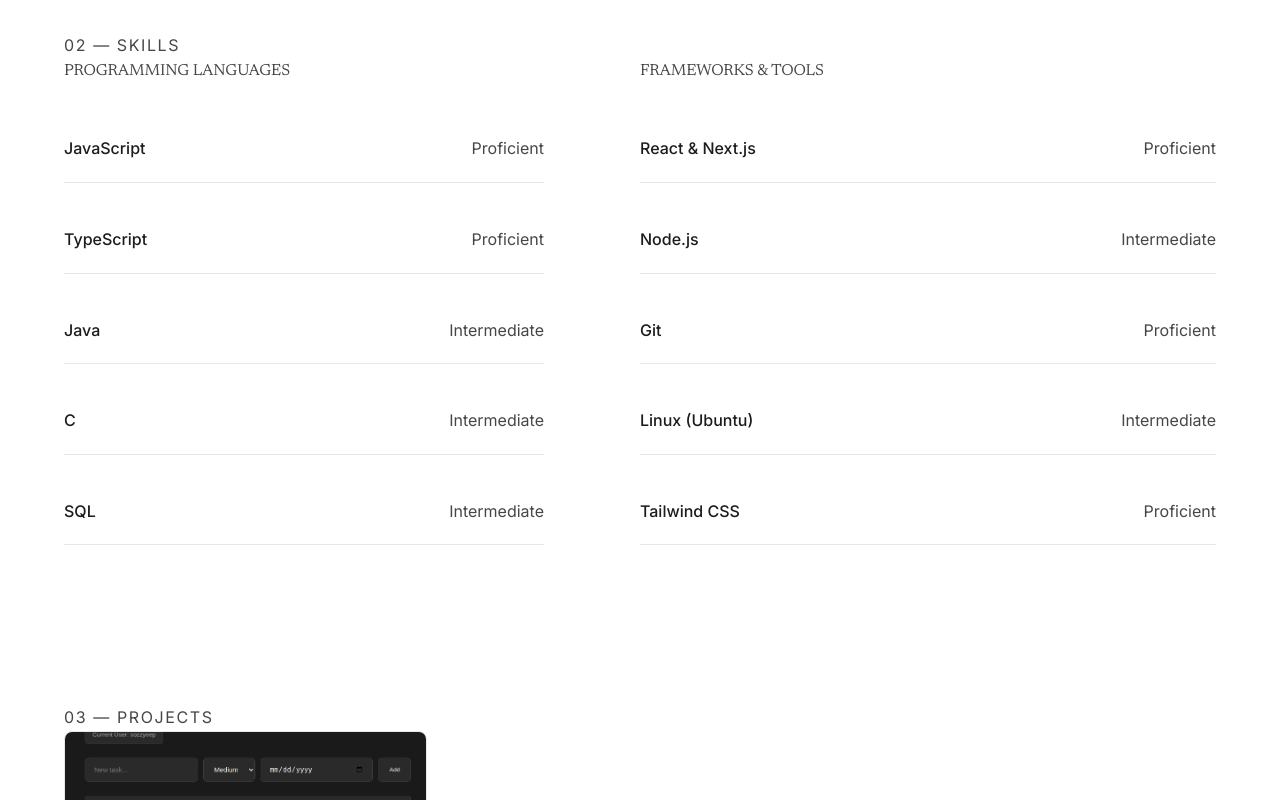
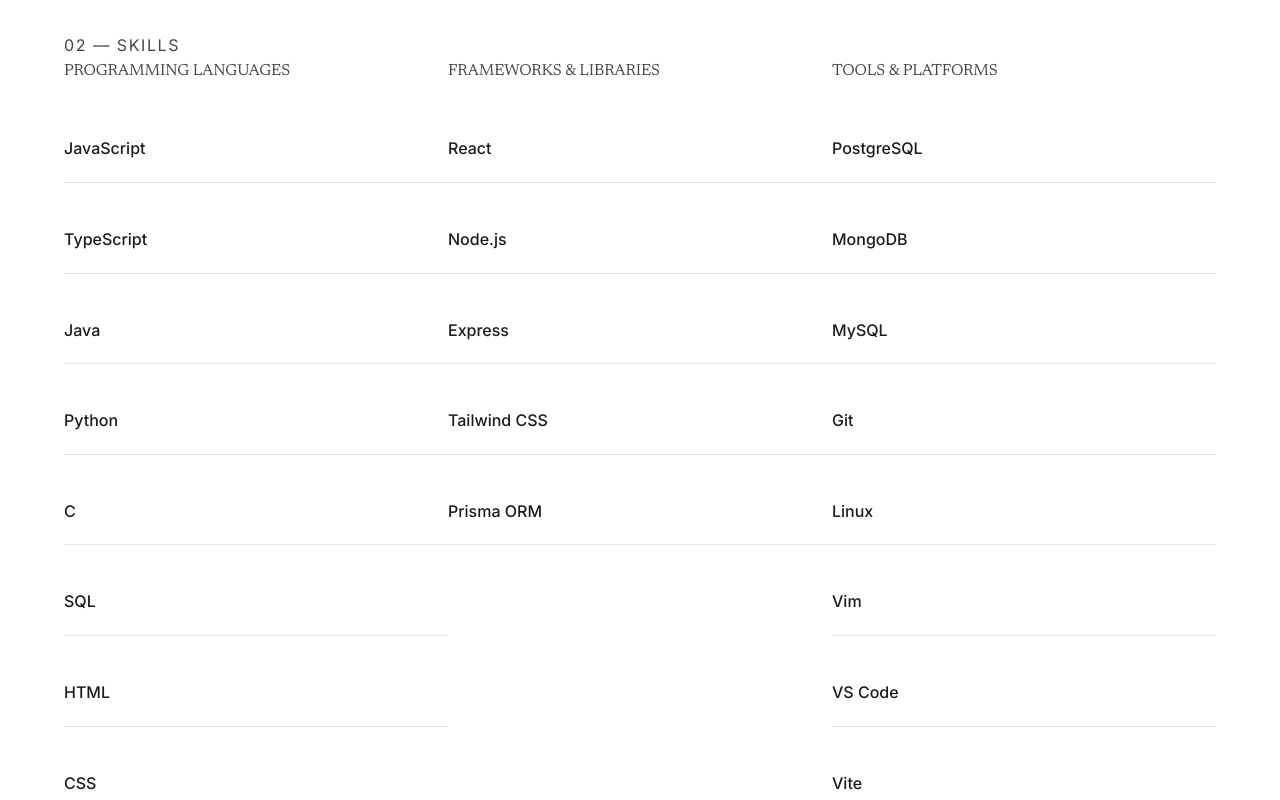
Before and after one commit to jdsia/Web-Portfolio, a Next.js app: page / in a window 1280 px wide. Shown: the part 1180-1980 px from the top of the page. Built offline with nearby package versions, Linux system fonts and the light colour scheme.

Commit message:
fix: edited spacing

```diff
--- a/app/page.tsx
+++ b/app/page.tsx
@@ -114,55 +114,83 @@
                 <span className="font-body-md text-body-md uppercase tracking-widest block mb-ma-unit" style={{ color: 'var(--on-surface-variant)' }}>02 — SKILLS</span>
               </div>
             </div>
-            <div className="col-span-12 md:col-span-5 space-y-16">
+            <div className="col-span-12 md:col-span-4 space-y-16">
               <div>
                 <h3 className="font-label-sm text-label-sm uppercase tracking-widest mb-8" style={{ color: 'var(--on-surface-variant)' }}>Programming Languages</h3>
                 <div className="space-y-6">
                   <div className="flex justify-between items-center py-5 border-b-[0.5px] group" style={{ borderColor: 'var(--card-border)' }}>
                     <span className="font-body-md font-medium" style={{ color: 'var(--on-surface)' }}>JavaScript</span>
-                    <span className="font-label-sm group-hover:opacity-100 transition-colors" style={{ color: 'var(--on-surface-variant)' }}>Proficient</span>
                   </div>
                   <div className="flex justify-between items-center py-5 border-b-[0.5px] group" style={{ borderColor: 'var(--card-border)' }}>
                     <span className="font-body-md font-medium" style={{ color: 'var(--on-surface)' }}>TypeScript</span>
-                    <span className="font-label-sm group-hover:opacity-100 transition-colors" style={{ color: 'var(--on-surface-variant)' }}>Proficient</span>
                   </div>
                   <div className="flex justify-between items-center py-5 border-b-[0.5px] group" style={{ borderColor: 'var(--card-border)' }}>
                     <span className="font-body-md font-medium" style={{ color: 'var(--on-surface)' }}>Java</span>
-                    <span className="font-label-sm group-hover:opacity-100 transition-colors" style={{ color: 'var(--on-surface-variant)' }}>Intermediate</span>
+                  </div>
+                  <div className="flex justify-between items-center py-5 border-b-[0.5px] group" style={{ borderColor: 'var(--card-border)' }}>
+                    <span className="font-body-md font-medium" style={{ color: 'var(--on-surface)' }}>Python</span>
                   </div>
                   <div className="flex justify-between items-center py-5 border-b-[0.5px] group" style={{ borderColor: 'var(--card-border)' }}>
                     <span className="font-body-md font-medium" style={{ color: 'var(--on-surface)' }}>C</span>
-                    <span className="font-label-sm group-hover:opacity-100 transition-colors" style={{ color: 'var(--on-surface-variant)' }}>Intermediate</span>
                   </div>
                   <div className="flex justify-between items-center py-5 border-b-[0.5px] group" style={{ borderColor: 'var(--card-border)' }}>
                     <span className="font-body-md font-medium" style={{ color: 'var(--on-surface)' }}>SQL</span>
-                    <span className="font-label-sm group-hover:opacity-100 transition-colors" style={{ color: 'var(--on-surface-variant)' }}>Intermediate</span>
+                  </div>
+                  <div className="flex justify-between items-center py-5 border-b-[0.5px] group" style={{ borderColor: 'var(--card-border)' }}>
+                    <span className="font-body-md font-medium" style={{ color: 'var(--on-surface)' }}>HTML</span>
+                  </div>
+                  <div className="flex justify-between items-center py-5 border-b-[0.5px] group" style={{ borderColor: 'var(--card-border)' }}>
+                    <span className="font-body-md font-medium" style={{ color: 'var(--on-surface)' }}>CSS</span>
                   </div>
                 </div>
               </div>
             </div>
-            <div className="col-span-12 md:col-span-6 md:col-start-7">
-              <h3 className="font-label-sm text-label-sm uppercase tracking-widest mb-8" style={{ color: 'var(--on-surface-variant)' }}>Frameworks & Tools</h3>
+            <div className="col-span-12 md:col-span-4">
+              <h3 className="font-label-sm text-label-sm uppercase tracking-widest mb-8" style={{ color: 'var(--on-surface-variant)' }}>Frameworks & Libraries</h3>
               <div className="space-y-6">
                 <div className="flex justify-between items-center py-5 border-b-[0.5px] group" style={{ borderColor: 'var(--card-border)' }}>
-                  <span className="font-body-md font-medium" style={{ color: 'var(--on-surface)' }}>React & Next.js</span>
-                  <span className="font-label-sm group-hover:opacity-100 transition-colors" style={{ color: 'var(--on-surface-variant)' }}>Proficient</span>
+                  <span className="font-body-md font-medium" style={{ color: 'var(--on-surface)' }}>React</span>
                 </div>
                 <div className="flex justify-between items-center py-5 border-b-[0.5px] group" style={{ borderColor: 'var(--card-border)' }}>
                   <span className="font-body-md font-medium" style={{ color: 'var(--on-surface)' }}>Node.js</span>
-                  <span className="font-label-sm group-hover:opacity-100 transition-colors" style={{ color: 'var(--on-surface-variant)' }}>Intermediate</span>
+                </div>
+                <div className="flex justify-between items-center py-5 border-b-[0.5px] group" style={{ borderColor: 'var(--card-border)' }}>
+                  <span className="font-body-md font-medium" style={{ color: 'var(--on-surface)' }}>Express</span>
+                </div>
+                <div className="flex justify-between items-center py-5 border-b-[0.5px] group" style={{ borderColor: 'var(--card-border)' }}>
+                  <span className="font-body-md font-medium" style={{ color: 'var(--on-surface)' }}>Tailwind CSS</span>
+                </div>
+                <div className="flex justify-between items-center py-5 border-b-[0.5px] group" style={{ borderColor: 'var(--card-border)' }}>
+                  <span className="font-body-md font-medium" style={{ color: 'var(--on-surface)' }}>Prisma ORM</span>
+                </div>
+              </div>
+            </div>
+            <div className="col-span-12 md:col-span-4">
+              <h3 className="font-label-sm text-label-sm uppercase tracking-widest mb-8" style={{ color: 'var(--on-surface-variant)' }}>Tools & Platforms</h3>
+              <div className="space-y-6">
+                <div className="flex justify-between items-center py-5 border-b-[0.5px] group" style={{ borderColor: 'var(--card-border)' }}>
+                  <span className="font-body-md font-medium" style={{ color: 'var(--on-surface)' }}>PostgreSQL</span>
+                </div>
+                <div className="flex justify-between items-center py-5 border-b-[0.5px] group" style={{ borderColor: 'var(--card-border)' }}>
+                  <span className="font-body-md font-medium" style={{ color: 'var(--on-surface)' }}>MongoDB</span>
+                </div>
+                <div className="flex justify-between items-center py-5 border-b-[0.5px] group" style={{ borderColor: 'var(--card-border)' }}>
+                  <span className="font-body-md font-medium" style={{ color: 'var(--on-surface)' }}>MySQL</span>
                 </div>
                 <div className="flex justify-between items-center py-5 border-b-[0.5px] group" style={{ borderColor: 'var(--card-border)' }}>
                   <span className="font-body-md font-medium" style={{ color: 'var(--on-surface)' }}>Git</span>
-                  <span className="font-label-sm group-hover:opacity-100 transition-colors" style={{ color: 'var(--on-surface-variant)' }}>Proficient</span>
                 </div>
                 <div className="flex justify-between items-center py-5 border-b-[0.5px] group" style={{ borderColor: 'var(--card-border)' }}>
-                  <span className="font-body-md font-medium" style={{ color: 'var(--on-surface)' }}>Linux (Ubuntu)</span>
-                  <span className="font-label-sm group-hover:opacity-100 transition-colors" style={{ color: 'var(--on-surface-variant)' }}>Intermediate</span>
+                  <span className="font-body-md font-medium" style={{ color: 'var(--on-surface)' }}>Linux</span>
                 </div>
                 <div className="flex justify-between items-center py-5 border-b-[0.5px] group" style={{ borderColor: 'var(--card-border)' }}>
-                  <span className="font-body-md font-medium" style={{ color: 'var(--on-surface)' }}>Tailwind CSS</span>
-                  <span className="font-label-sm group-hover:opacity-100 transition-colors" style={{ color: 'var(--on-surface-variant)' }}>Proficient</span>
+                  <span className="font-body-md font-medium" style={{ color: 'var(--on-surface)' }}>Vim</span>
+                </div>
+                <div className="flex justify-between items-center py-5 border-b-[0.5px] group" style={{ borderColor: 'var(--card-border)' }}>
+                  <span className="font-body-md font-medium" style={{ color: 'var(--on-surface)' }}>VS Code</span>
+                </div>
+                <div className="flex justify-between items-center py-5 border-b-[0.5px] group" style={{ borderColor: 'var(--card-border)' }}>
+                  <span className="font-body-md font-medium" style={{ color: 'var(--on-surface)' }}>Vite</span>
                 </div>
               </div>
             </div>
```
